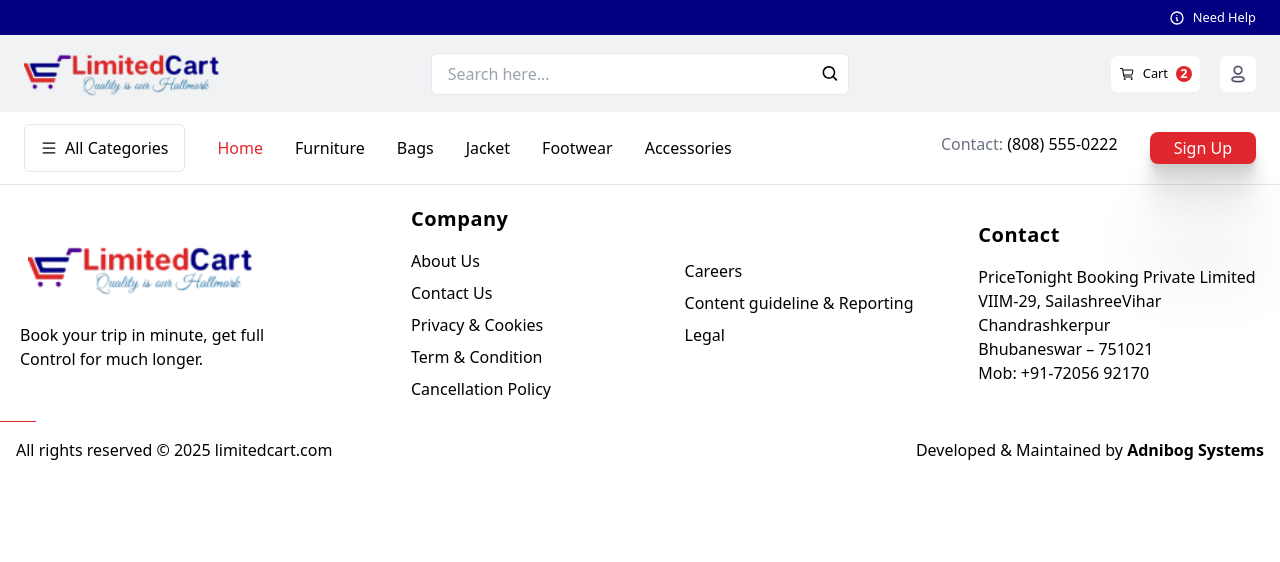
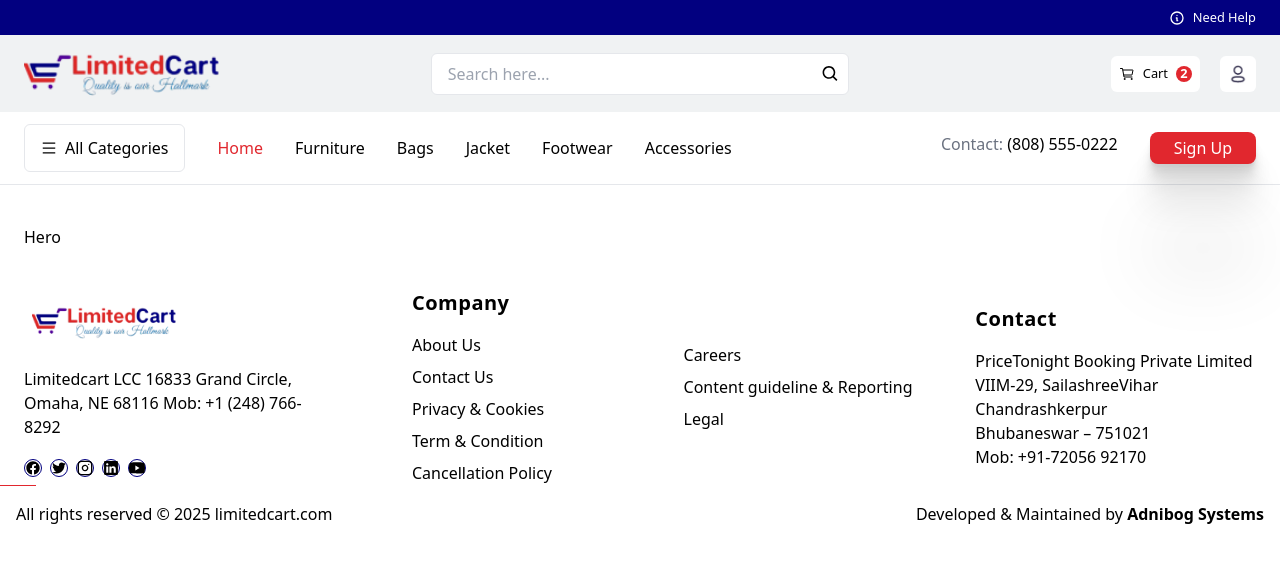
Before and after one commit to Coader-Sasmi/limited_cart, a Next.js app: page / in a window 1280 px wide. Shown: the top 562 px of the page. Built offline with nearby package versions, Linux system fonts and the light colour scheme.

Commit message:
Footer design ongoing

```diff
--- a/src/app/page.tsx
+++ b/src/app/page.tsx
@@ -1,3 +1,9 @@
+import { Hero } from "@/components";
+
 export default function Home() {
-  return <></>;
+  return (
+    <>
+      <Hero />
+    </>
+  );
 }
--- /dev/null
+++ b/src/components/home/Hero.tsx
@@ -0,0 +1,3 @@
+export default function Hero() {
+  return <section className="main-container py-10">Hero</section>;
+}
--- /dev/null
+++ b/src/components/home/index.ts
@@ -0,0 +1 @@
+export { default as Hero } from "./Hero";
--- a/src/components/index.ts
+++ b/src/components/index.ts
@@ -1,3 +1,4 @@
 export * from "./core";
 export * from "./forms";
+export * from "./home";
 export * from "./layout";
--- a/src/components/layout/Footer.tsx
+++ b/src/components/layout/Footer.tsx
@@ -1,6 +1,11 @@
 "use client";
 /* eslint-disable @next/next/no-img-element */
 import Link from "next/link";
+import { BiLogoFacebookCircle } from "react-icons/bi";
+import { LuInstagram } from "react-icons/lu";
+import { RiTwitterFill } from "react-icons/ri";
+import { RxLinkedinLogo } from "react-icons/rx";
+import { SiYoutube } from "react-icons/si";
 
 const menuArr = [
   { title: "About Us", path: "/about" },
@@ -11,19 +16,49 @@ const menuArr = [
 ];
 
 export default function Footer() {
+  const socialMediaArr = [
+    {
+      icon: <BiLogoFacebookCircle />,
+    },
+    {
+      icon: <RiTwitterFill />,
+    },
+    {
+      icon: <LuInstagram />,
+    },
+    {
+      icon: <RxLinkedinLogo />,
+    },
+    {
+      icon: <SiYoutube />,
+    },
+  ];
   return (
     <>
-      <section className="p-5">
+      <section className="main-container">
         <div className="grid lg:grid-cols-4 md:grid-cols-2 grid-cols-1 gap-8 place-content-center md:place-items-center">
           <div className="flex flex-col gap-5">
             <Link href="/">
               <img
                 src="main_logo.png"
                 alt="main_logo"
-                className="w-60 bg-white p-2 rounded-md h-auto cursor-pointer"
+                className="w-40 bg-white p-2 rounded-md h-auto cursor-pointer"
               />
             </Link>
-            <p>Book your trip in minute, get full Control for much longer.</p>
+            <p>
+              Limitedcart LCC 16833 Grand Circle, Omaha, NE 68116 Mob: +1 (248)
+              766-8292
+            </p>
+            <div className="flex gap-2 items-center">
+              {socialMediaArr?.map((curElm, i) => (
+                <p
+                  key={i}
+                  className="rounded-full border border-tertiary padding-5 cursor-pointer"
+                >
+                  {curElm?.icon}
+                </p>
+              ))}
+            </div>
           </div>
 
           <div className="flex gap-4 flex-col">
```
